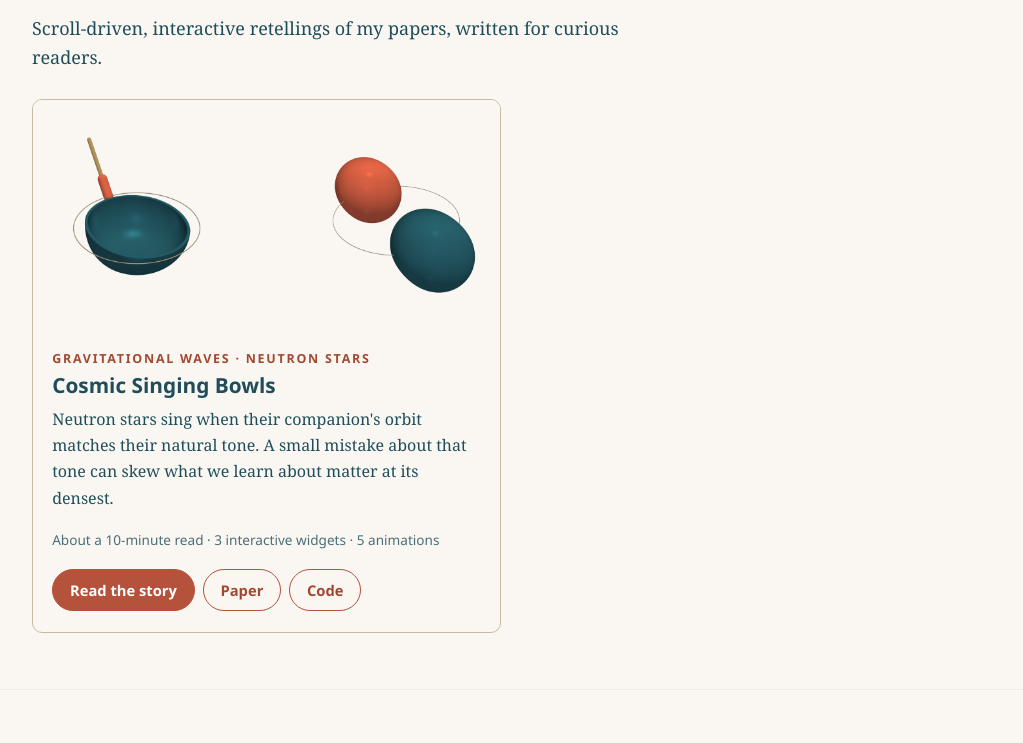
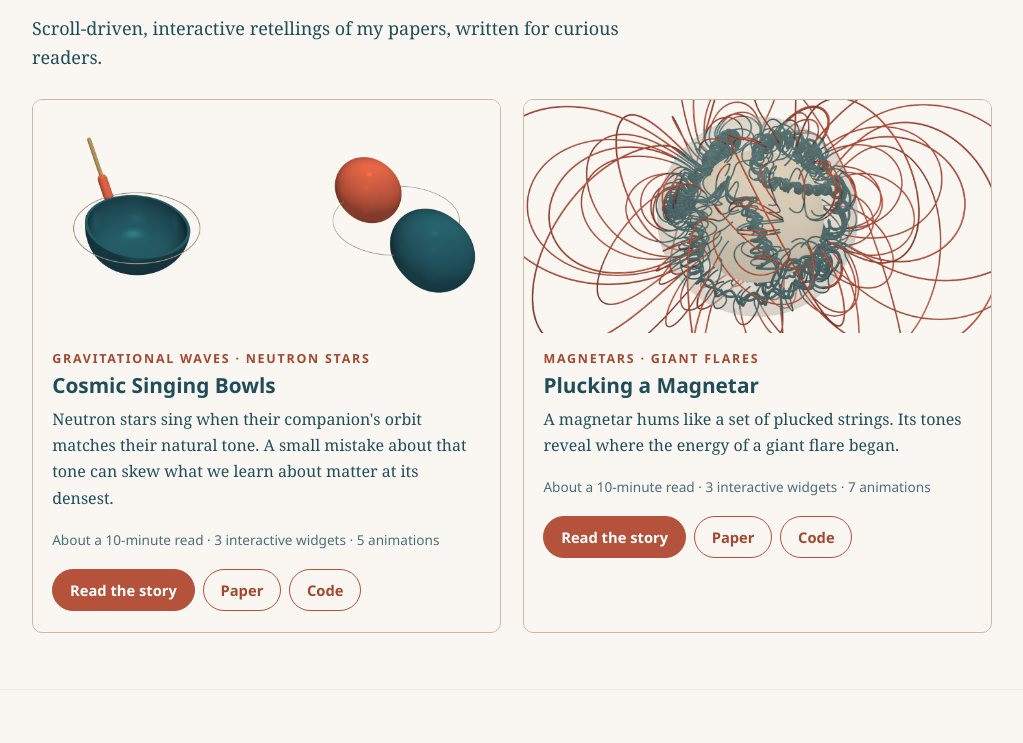
Before and after one commit to AstroJoeBretz/AstroJoeBretz.github.io, a plain HTML site: page index.html in a window 1280 px wide. Shown: the part 546-1289 px from the top of the page, without its empty margins (128-1151 px from the left). Drawn offline with Linux system fonts and the light colour scheme.

Commit message:
Add plucking-a-magnetar story to page: modify index.html, add repo and thumbnail assets

```diff
--- a/index.html
+++ b/index.html
@@ -48,6 +48,7 @@
         <p class="intro">Scroll-driven, interactive retellings of my papers, written for curious readers.</p>
         <div class="stories">
           <!-- Story card: copy this whole <article> to add a story (see README.md) -->
+          <!-- Cosmic Singing Bowls -->
           <article class="card story">
             <a class="thumb" href="/cosmic-singing-bowls/">
               <img src="assets/thumbnails/cosmic-singing-bowls.png" width="1600" height="720"
@@ -62,6 +63,24 @@
                 <a class="btn" href="/cosmic-singing-bowls/">Read the story</a>
                 <a class="btn ghost" href="https://arxiv.org/abs/2602.04951" rel="noopener">Paper</a>
                 <a class="btn ghost" href="https://github.com/AstroJoeBretz/cosmic-singing-bowls" rel="noopener">Code</a>
+              </div>
+            </div>
+          </article>
+          <!-- Plucking a Magnetar -->
+          <article class="card story">
+            <a class="thumb" href="/plucking-a-magnetar/">
+              <img src="assets/thumbnails/plucking-a-magnetar.png" width="1600" height="720"
+                  alt="Twisted magnetic field lines coiled just below a magnetar's surface, joining smooth loops outside" loading="lazy">
+            </a>
+            <div class="body">
+              <div class="kicker">Magnetars &middot; Giant flares</div>
+              <h3><a href="/plucking-a-magnetar/">Plucking a Magnetar</a></h3>
+              <p>A magnetar hums like a set of plucked strings. Its tones reveal where the energy of a giant flare began.</p>
+              <p class="meta">About a 10-minute read &middot; 3 interactive widgets &middot; 7 animations</p>
+              <div class="actions">
+                <a class="btn" href="/plucking-a-magnetar/">Read the story</a>
+                <a class="btn ghost" href="https://arxiv.org/abs/2206.09544" rel="noopener">Paper</a>
+                <a class="btn ghost" href="https://github.com/AstroJoeBretz/plucking-a-magnetar" rel="noopener">Code</a>
               </div>
             </div>
           </article>
@@ -110,6 +129,17 @@
         <h2 id="code-h">Code</h2>
         <ul class="repos">
           <!-- Repo row: copy this whole <li> to add a repo (480x384 image in assets/repos/) -->
+          <!-- Tidal-BNS-Sculpture -->
+          <li>
+            <a class="repo-thumb" href="https://github.com/AstroJoeBretz/Tidal-BNS-Sculpture" rel="noopener" tabindex="-1" aria-hidden="true">
+              <img src="assets/repos/tidal-bns-sculpture.jpg" width="480" height="384" alt="A walnut sculpture with a spiral of spacetime ripples around two white neutron stars" loading="lazy">
+            </a>
+            <div class="repo-text">
+              <a href="https://github.com/AstroJoeBretz/Tidal-BNS-Sculpture" rel="noopener">Tidal-BNS-Sculpture</a>
+              <p>Generate STL files of 3D-modeled, tidally deformed binary neutron stars above spiraling spacetime ripples.</p>
+            </div>
+          </li>
+          <!-- cosmic-singing-bowls -->
           <li>
             <a class="repo-thumb" href="https://github.com/AstroJoeBretz/cosmic-singing-bowls" rel="noopener" tabindex="-1" aria-hidden="true">
               <img src="assets/repos/cosmic-singing-bowls.jpg" width="480" height="384" alt="A singing bowl and mallet from the Cosmic Singing Bowls story" loading="lazy">
@@ -119,15 +149,17 @@
               <p>Code, data and site for the &ldquo;Cosmic Singing Bowls&rdquo; visual story.</p>
             </div>
           </li>
+          <!-- plucking-a-magnetar -->
           <li>
-            <a class="repo-thumb" href="https://github.com/AstroJoeBretz/Tidal-BNS-Sculpture" rel="noopener" tabindex="-1" aria-hidden="true">
-              <img src="assets/repos/tidal-bns-sculpture.jpg" width="480" height="384" alt="A walnut sculpture with a spiral of spacetime ripples around two white neutron stars" loading="lazy">
+            <a class="repo-thumb" href="https://github.com/AstroJoeBretz/plucking-a-magnetar" rel="noopener" tabindex="-1" aria-hidden="true">
+              <img src="assets/repos/plucking-a-magnetar.jpg" width="480" height="384" alt="Twisted magnetic field lines coiled below a magnetar's surface" loading="lazy">
             </a>
             <div class="repo-text">
-              <a href="https://github.com/AstroJoeBretz/Tidal-BNS-Sculpture" rel="noopener">Tidal-BNS-Sculpture</a>
-              <p>Generate STL files of 3D-modeled, tidally deformed binary neutron stars above spiraling spacetime ripples.</p>
+              <a href="https://github.com/AstroJoeBretz/plucking-a-magnetar" rel="noopener">plucking-a-magnetar</a>
+              <p>Code, data and site for the &ldquo;Plucking a Magnetar&rdquo; visual story.</p>
             </div>
           </li>
+          <!-- choppy-water -->
           <li>
             <a class="repo-thumb" href="https://github.com/AstroJoeBretz/choppy-water" rel="noopener" tabindex="-1" aria-hidden="true">
               <img src="assets/repos/choppy-water.jpg" width="480" height="384" alt="A 3D render of a disc with a choppy-water surface" loading="lazy">
```
Also changed, not shown: assets/repos/plucking-a-magnetar.jpg (added), assets/thumbnails/plucking-a-magnetar.png (added).
